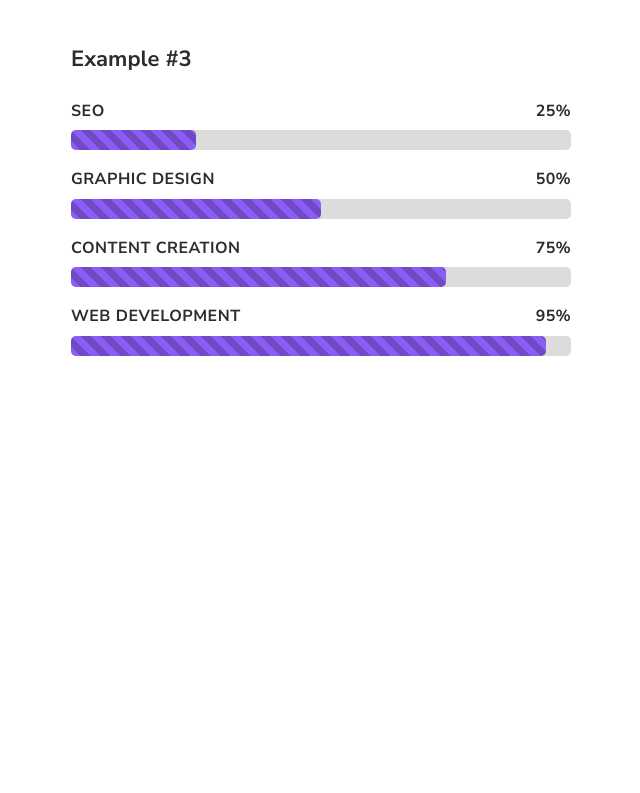
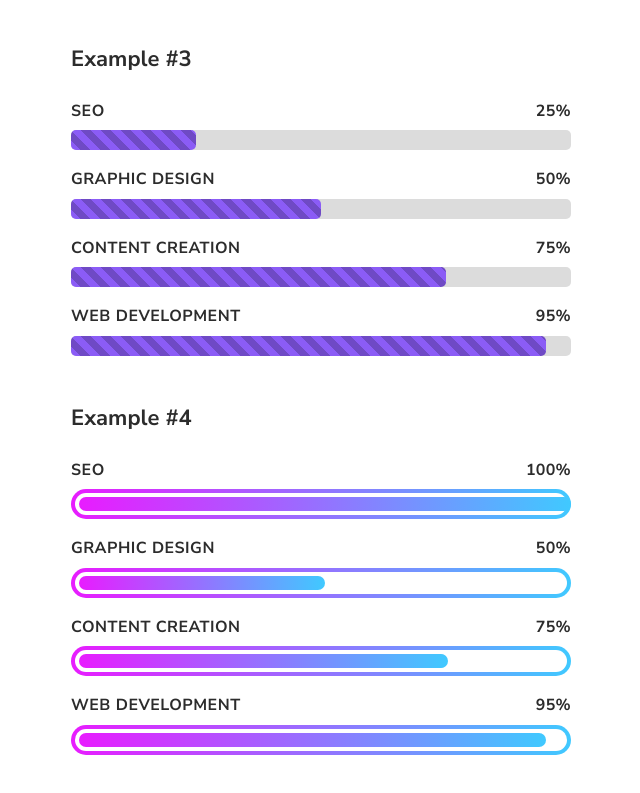
Before and after one commit to nat-davydova/progress-bars-collection, a website built with Vite: page index.html in a window 1280 px wide. Shown: the part 791-1584 px from the top of the page, without its empty margins (319-959 px from the left). Before the commit the page ends 1207 px from the top, so only its background shows below. Built offline with nearby package versions, Linux system fonts and the light colour scheme.

Commit message:
example #4: add structure and styles

```diff
--- a/index.html
+++ b/index.html
@@ -59,6 +59,17 @@
           </div>
         </div>
 
+        <!-- EXAMPLE #4 -->
+        <div class="example">
+          <h2 class="example__title">Example #4</h2>
+          <div class="example-4 progress-bars">
+            <progress max="100" value="100" data-title="SEO">25%</progress>
+            <progress max="100" value="50" data-title="Graphic Design">50%</progress>
+            <progress max="100" value="75" data-title="Content Creation">75%</progress>
+            <progress max="100" value="95" data-title="Web Development">95%</progress>
+          </div>
+        </div>
+
       </div>
     </div>
     <script type="module" src="/src/main.ts"></script>
--- a/src/main.ts
+++ b/src/main.ts
@@ -14,3 +14,8 @@ setProgressBars({
   parentSelector: ".example-3",
   className: "example-3__progress",
 });
+
+setProgressBars({
+  parentSelector: ".example-4",
+  className: "example-4__progress",
+});
--- a/src/style.css
+++ b/src/style.css
@@ -229,3 +229,41 @@ body a {
     background-size: 20px 20px;
     background-color: var(--ex3-progress-inner-bg);
 }
+
+/* EXAMPLE #4 */
+
+.example-4__progress {
+    --ex4-progress-height: 30px;
+    --ex4-progress-bar-height: calc(var(--ex4-progress-height) - var(--ex-4-border-size) * 2 - var(--ex4-progress-bar-offset));
+    --ex4-progress-bar-width: calc((100% - var(--ex4-progress-bar-offset) * 2) *1px);
+    --ex4-progress-bar-offset: 8px;
+    --ex4-border-radius: calc(var(--ex4-progress-height) / 2);
+    --ex-4-border-size: 4px;
+    --ex4-progress-gradient-1: #40c9ff;
+    --ex4-progress-gradient-2: #e81cff;
+    --ex4-progress-bg: #fff;
+}
+
+.example-4__progress .progress__bar {
+    height: var(--ex4-progress-height);
+    background:
+            linear-gradient(var(--ex4-progress-bg), var(--ex4-progress-bg)) padding-box,
+            linear-gradient(
+                    to left,
+                    var(--ex4-progress-gradient-1) 0%,
+                    var(--ex4-progress-gradient-2) 100%)
+            border-box;
+    border: var(--ex-4-border-size) solid transparent;
+    border-radius: var(--ex4-border-radius);
+}
+
+.example-4__progress .progress__bar-inner {
+    top: 50%;
+    left: calc(var(--ex4-progress-bar-offset) / 2);
+    height: var(--ex4-progress-bar-height);
+    transform: translateY(-50%);
+    background-image: linear-gradient(
+            to left,
+            var(--ex4-progress-gradient-1) 0%,
+            var(--ex4-progress-gradient-2) 100%);
+}
```
